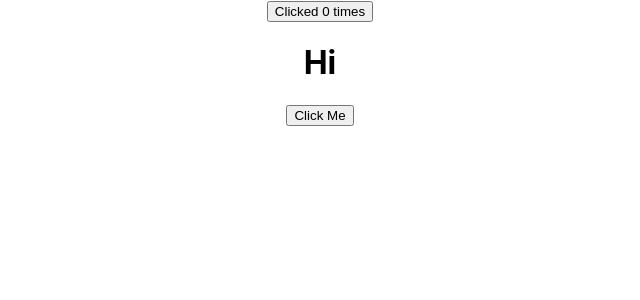
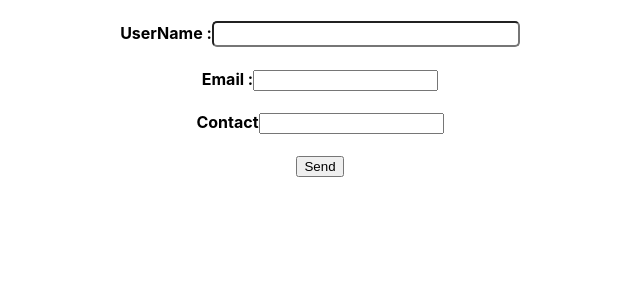
Before and after one commit to lyonsouma/React-Projects, a React (Create React App) app: page / in a window 1280 px wide. Shown: the top 300 px of the page, without its empty margins (320-960 px from the left). Built offline with nearby package versions, Linux system fonts and the light colour scheme.

Commit message:
added width to the form input

```diff
--- a/src/App.js
+++ b/src/App.js
@@ -1,7 +1,7 @@
 // import logo from './logo.svg';
 import './App.css';
-import Assignment1 from './components/Assignment1';
-import Assignment2 from './components/Assignment2';
+// import Assignment1 from './components/Assignment1';
+// import Assignment2 from './components/Assignment2';
 // import ComponentX from './ComponentX';
 // import { Provider } from './ContexXYZ';
 // import ComponentA from './ComponentA';
@@ -24,7 +24,7 @@ import Assignment2 from './components/Assignment2';
 // import Inline from './components/Inline';
 // import Fragment from './components/ReactDemo';
 // import './appStyle.css'
-// import Form from './components/Form';
+import Form from './components/Form';
 // import Style from './components/Style';
 // import Table from './components/Table';
 // import ErrorBoundry from './components/ErrorBoundry';
@@ -37,8 +37,8 @@ import Assignment2 from './components/Assignment2';
 function App() {
   return (
     <div className="App">
-     <Assignment1/>
-     <Assignment2/>
+     {/* <Assignment1/>
+     <Assignment2/> */}
       {/* <Provider Value ='Ouma'>
           <ComponentX />
       </Provider> */}
@@ -59,7 +59,7 @@ function App() {
 {/* <ClickedCounter/> */}
       {/* <Table /> */}
     {/* <Fragment/> */}
-      {/* <Form /> */}
+      <Form />
       {/* <h1 className='error'>Error</h1>
       <h1 className={Style.success}>Success</h1> */}
       {/* <Inline/> */}
--- a/src/components/Form.css
+++ b/src/components/Form.css
@@ -1,14 +1,5 @@
-.whole {
-    background-color: chartreuse;
+.box{
+    border-radius: 5px;
+    width: 300px;
+    height: 20px;
 }
-.text {
-    color: firebrick;
-    font-family: 'Lucida Sans', 'Lucida Sans Regular', 'Lucida Grande', 'Lucida Sans Unicode', Geneva, Verdana, sans-serif;
-}
-.field{
-    background-color: tomato;
-}
-.round{
-    border: 1px solid gray;
-
-}
--- a/src/components/Form.js
+++ b/src/components/Form.js
@@ -29,17 +29,27 @@ class Form extends Component{
         return(
             <form className="whole, round">
                 <div>
-                    <label className="text">UserName</label>
-                    <input className="field" type="" value={this.state.userName} onChange={this.UpdateUserInput}></input>
+                    <h4>UserName :
+                    <input className="box" type="" value={this.state.userName} onChange={this.UpdateUserInput}></input>
+                    </h4>
+
                 </div>
+
                 <div>
-                    <select className="text" value={this.state.Topic} onChange={this.ChangeTopic}>
-                        <option>React</option>
-                        <option>Python</option>
-                        <option>JavaScript</option>
-                    </select>
+                    <h4>Email :
+                    <input type="" value={this.state.userName} onChange={this.UpdateUserInput}></input>
+                    </h4>
+
                 </div>
-                <button className="text" type="button" onClick={this.SendInfo}>Send</button>
+
+                <div>
+                    <h4>Contact
+                    <input type="" value={this.state.userName} onChange={this.UpdateUserInput}></input>
+                    </h4>
+
+                </div>
+
+                <button type="button" onClick={this.SendInfo}>Send</button>
             </form>
         )
     }
```
